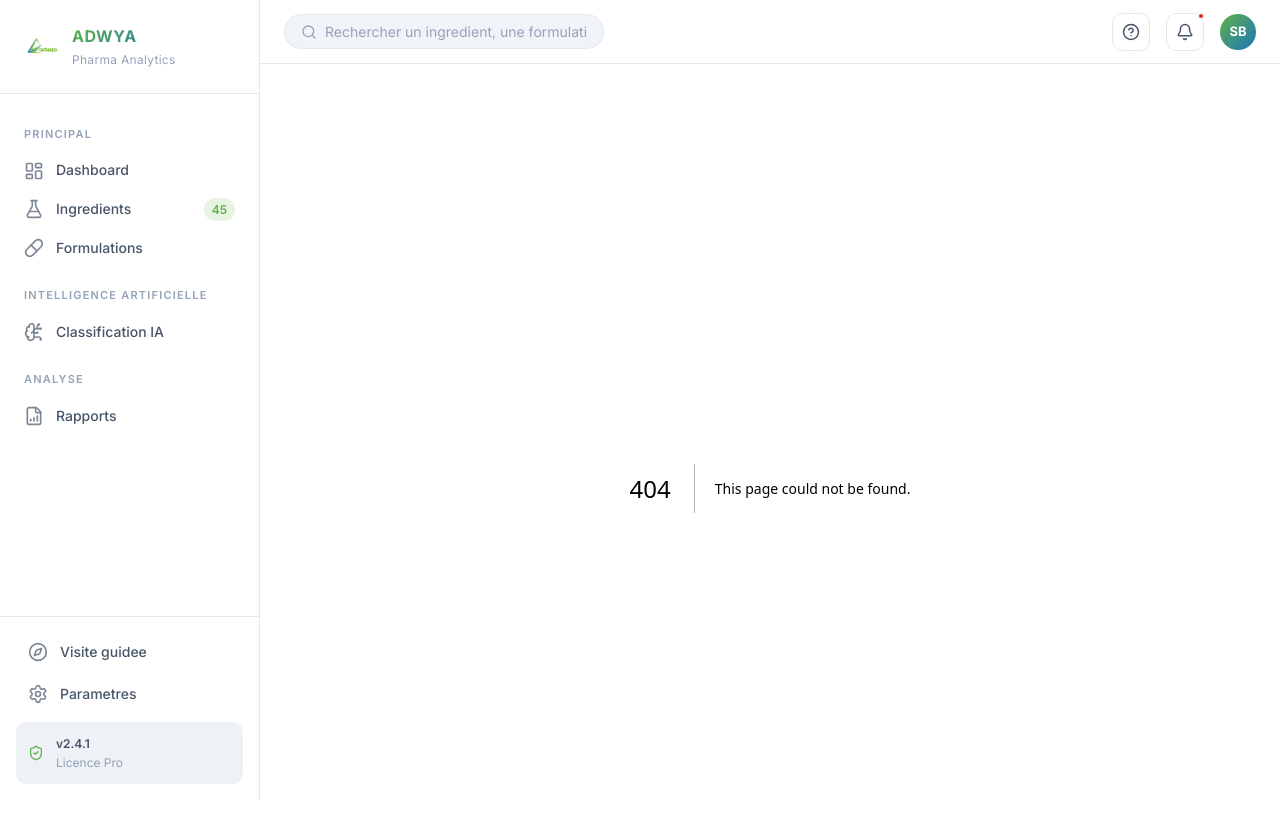
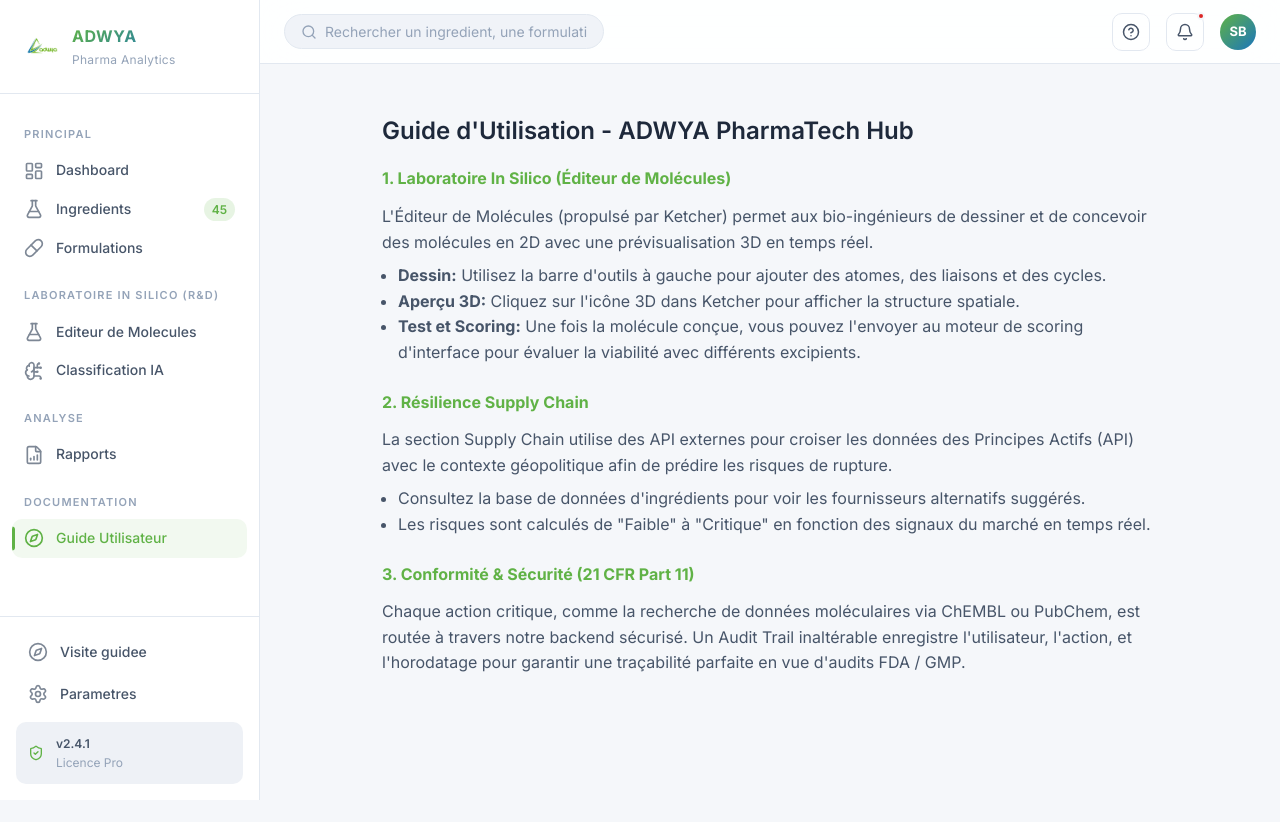
Before and after one commit to Kiadw/ADWYA, a Next.js app: page /guide in a window 1280 px wide. Before the commit this address had no page. Shown: the top 822 px of the page. After the commit the page ends 800 px from the top, so only its background shows below. Built offline with nearby package versions, Linux system fonts and the light colour scheme.

Commit message:
feat: add molecule builder and guide pages with sidebar links

```diff
--- /dev/null
+++ b/src/app/guide/page.tsx
@@ -0,0 +1,42 @@
+import React from 'react';
+
+export default function GuidePage() {
+    return (
+        <div style={{ padding: 'var(--space-xl) var(--space-md)', maxWidth: '800px', margin: '0 auto' }}>
+            <h1 style={{ fontSize: 'var(--font-2xl)', color: 'var(--text-primary)', fontWeight: '600', marginBottom: 'var(--space-lg)' }}>
+                Guide d'Utilisation - ADWYA PharmaTech Hub
+            </h1>
+
+            <section style={{ marginBottom: 'var(--space-xl)' }}>
+                <h2 style={{ fontSize: 'var(--font-lg)', color: 'var(--accent-primary)', marginBottom: 'var(--space-md)' }}>1. Laboratoire In Silico (Éditeur de Molécules)</h2>
+                <p style={{ color: 'var(--text-secondary)', lineHeight: '1.6', marginBottom: 'var(--space-sm)' }}>
+                    L'Éditeur de Molécules (propulsé par Ketcher) permet aux bio-ingénieurs de dessiner et de concevoir des molécules en 2D avec une prévisualisation 3D en temps réel.
+                </p>
+                <ul style={{ color: 'var(--text-secondary)', lineHeight: '1.6', paddingLeft: 'var(--space-lg)' }}>
+                    <li><strong>Dessin:</strong> Utilisez la barre d'outils à gauche pour ajouter des atomes, des liaisons et des cycles.</li>
+                    <li><strong>Aperçu 3D:</strong> Cliquez sur l'icône 3D dans Ketcher pour afficher la structure spatiale.</li>
+                    <li><strong>Test et Scoring:</strong> Une fois la molécule conçue, vous pouvez l'envoyer au moteur de scoring d'interface pour évaluer la viabilité avec différents excipients.</li>
+                </ul>
+            </section>
+
+            <section style={{ marginBottom: 'var(--space-xl)' }}>
+                <h2 style={{ fontSize: 'var(--font-lg)', color: 'var(--accent-primary)', marginBottom: 'var(--space-md)' }}>2. Résilience Supply Chain</h2>
+                <p style={{ color: 'var(--text-secondary)', lineHeight: '1.6', marginBottom: 'var(--space-sm)' }}>
+                    La section Supply Chain utilise des API externes pour croiser les données des Principes Actifs (API) avec le contexte géopolitique afin de prédire les risques de rupture.
+                </p>
+                <ul style={{ color: 'var(--text-secondary)', lineHeight: '1.6', paddingLeft: 'var(--space-lg)' }}>
+                    <li>Consultez la base de données d'ingrédients pour voir les fournisseurs alternatifs suggérés.</li>
+                    <li>Les risques sont calculés de "Faible" à "Critique" en fonction des signaux du marché en temps réel.</li>
+                </ul>
+            </section>
+
+            <section style={{ marginBottom: 'var(--space-xl)' }}>
+                <h2 style={{ fontSize: 'var(--font-lg)', color: 'var(--accent-primary)', marginBottom: 'var(--space-md)' }}>3. Conformité & Sécurité (21 CFR Part 11)</h2>
+                <p style={{ color: 'var(--text-secondary)', lineHeight: '1.6', marginBottom: 'var(--space-sm)' }}>
+                    Chaque action critique, comme la recherche de données moléculaires via ChEMBL ou PubChem, est routée à travers notre backend sécurisé.
+                    Un Audit Trail inaltérable enregistre l'utilisateur, l'action, et l'horodatage pour garantir une traçabilité parfaite en vue d'audits FDA / GMP.
+                </p>
+            </section>
+        </div>
+    );
+}
--- a/src/components/Sidebar.tsx
+++ b/src/components/Sidebar.tsx
@@ -28,8 +28,9 @@
         ],
     },
     {
-        title: 'Intelligence Artificielle',
+        title: 'Laboratoire In Silico (R&D)',
         links: [
+            { href: '/molecule-builder', label: 'Editeur de Molecules', icon: FlaskConical, id: 'nav-builder' },
             { href: '/classification', label: 'Classification IA', icon: BrainCircuit, id: 'nav-classification' },
         ],
     },
@@ -37,6 +38,12 @@
         title: 'Analyse',
         links: [
             { href: '/reports', label: 'Rapports', icon: FileBarChart, id: 'nav-reports' },
+        ],
+    },
+    {
+        title: 'Documentation',
+        links: [
+            { href: '/guide', label: 'Guide Utilisateur', icon: Compass, id: 'nav-guide' },
         ],
     },
 ];
```
Also changed, not shown: src/app/molecule-builder/page.tsx (added, +35 -0 lines), .planning/phases/01-backend-infrastructure/01-VERIFICATION.md (added).
